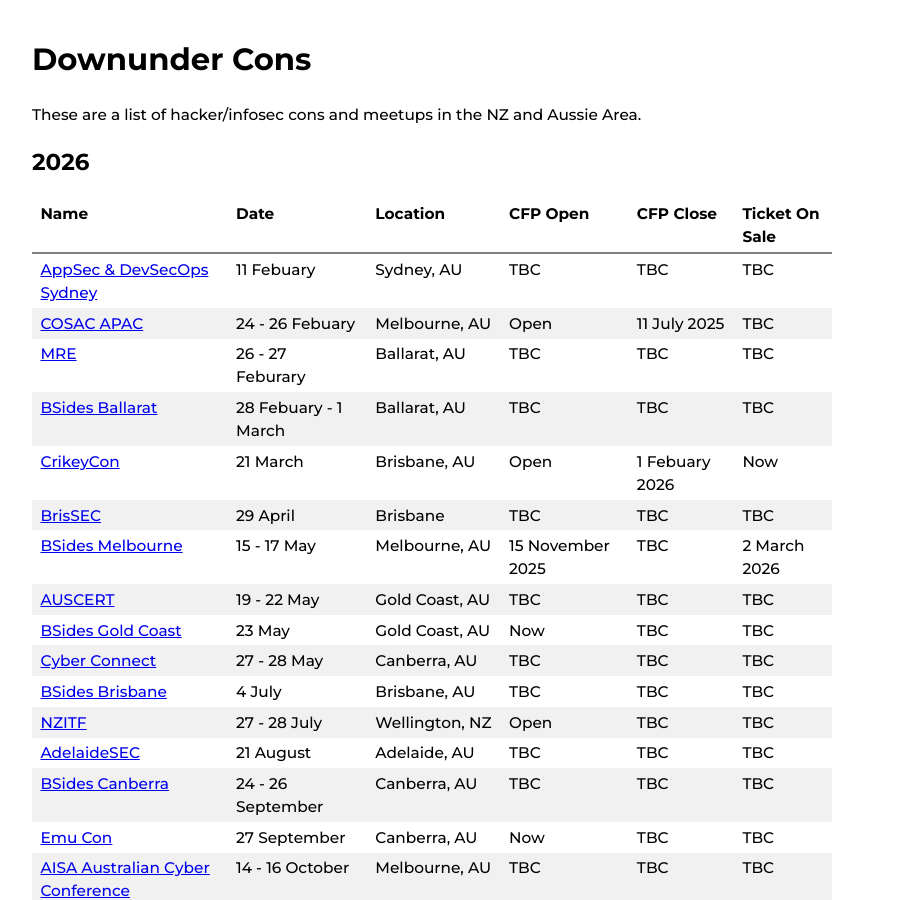
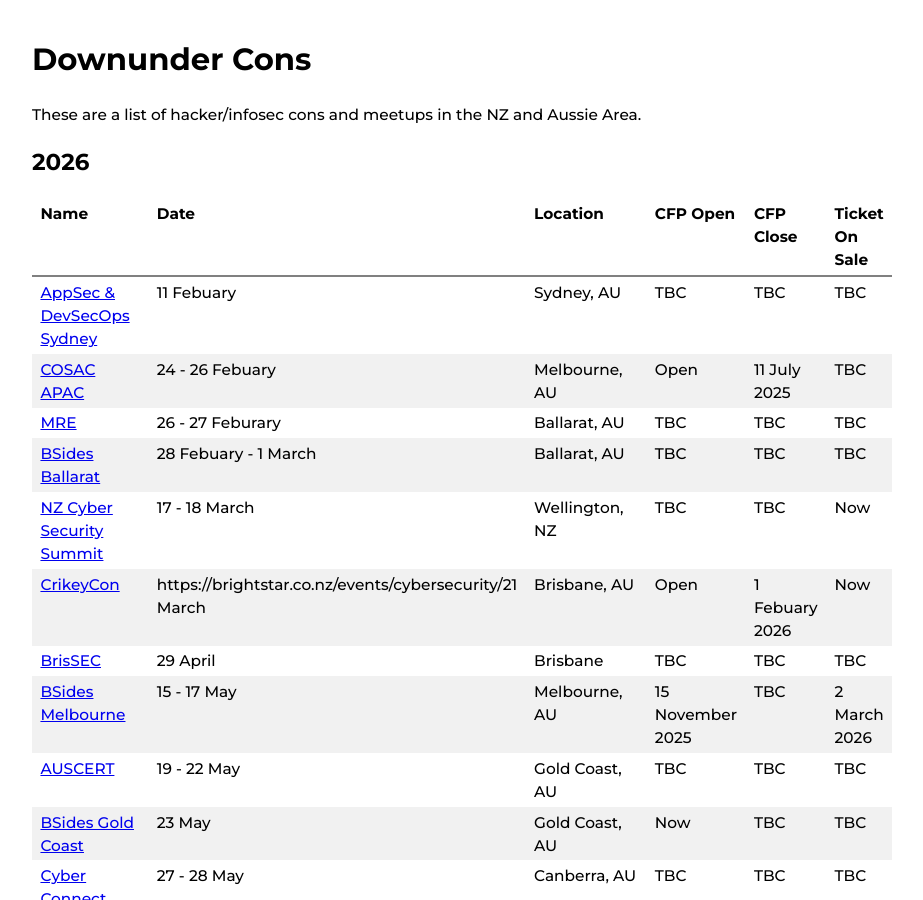
Before and after one commit to nzkarit/downundercons, a Jekyll site: the page built from index.markdown, in a window 1280 px wide and 900 px high. Shown: the whole window, without its empty margins (208-1131 px from the left). Built offline with Jekyll 4.4.1, drawn with Linux system fonts in a browser that asks for light colours.

Commit message:
Update index.markdown

```diff
--- a/index.markdown
+++ b/index.markdown
@@ -13,7 +13,8 @@ These are a list of hacker/infosec cons and meetups in the NZ and Aussie Area.
 | [COSAC APAC](https://cosac.net/apac/) | 24 - 26 Febuary | Melbourne, AU | Open | 11 July 2025 | TBC |
 | [MRE](https://federation.edu.au/icsl/icsl-conferences/mre-2026) | 26 - 27 Feburary | Ballarat, AU | TBC | TBC | TBC |
 | [BSides Ballarat](https://federation.edu.au/icsl/icsl-conferences/bsides-ballarat-2026) | 28 Febuary - 1 March | Ballarat, AU | TBC | TBC | TBC |
-| [CrikeyCon](https://crikeycon.com/) | 21 March | Brisbane, AU | Open | 1 Febuary 2026 | Now |
+| [NZ Cyber Security Summit](https://brightstar.co.nz/events/cybersecurity/) | 17 - 18 March | Wellington, NZ | TBC | TBC | Now |
+| [CrikeyCon](https://crikeycon.com/) | https://brightstar.co.nz/events/cybersecurity/21 March | Brisbane, AU | Open | 1 Febuary 2026 | Now |
 | [BrisSEC](https://aisasecuritydays.com.au/) | 29 April | Brisbane | TBC | TBC | TBC |
 | [BSides Melbourne](https://www.bsidesmelbourne.com/) | 15 - 17 May | Melbourne, AU | 15 November 2025 | TBC | 2 March 2026 |
 | [AUSCERT](https://conference.auscert.org.au/) | 19 - 22 May | Gold Coast, AU | TBC | TBC | TBC |
```
